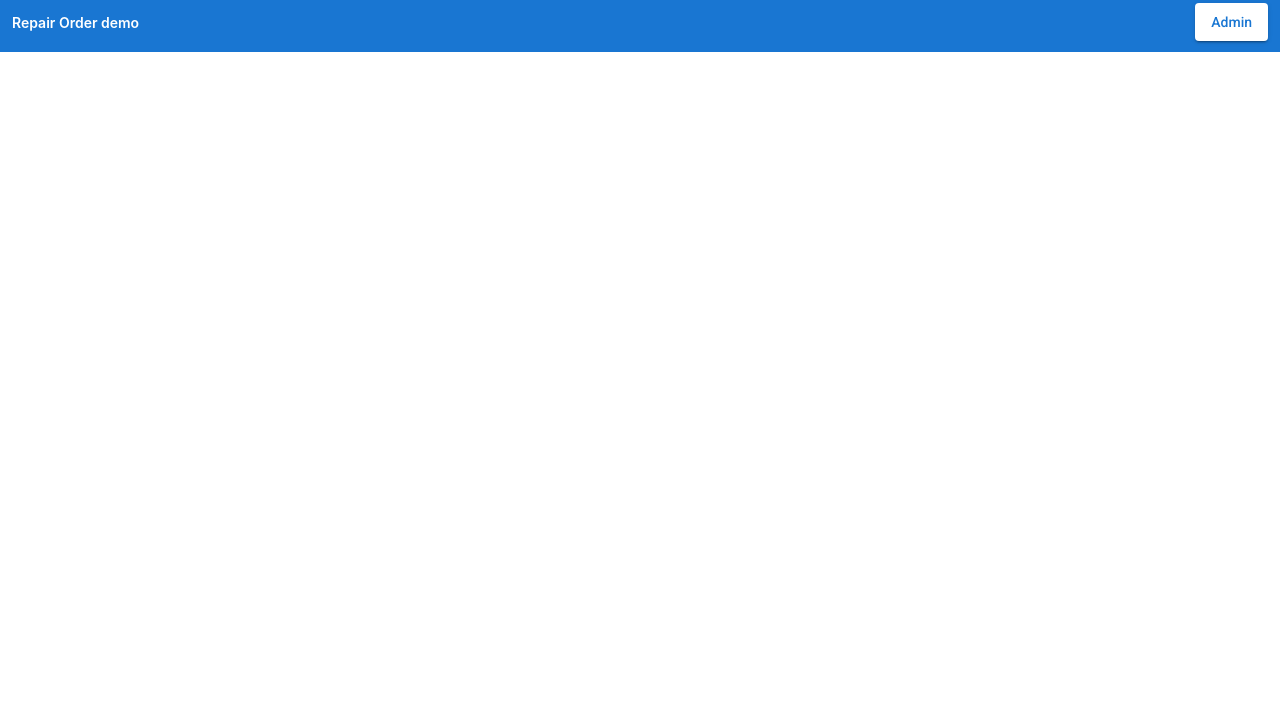
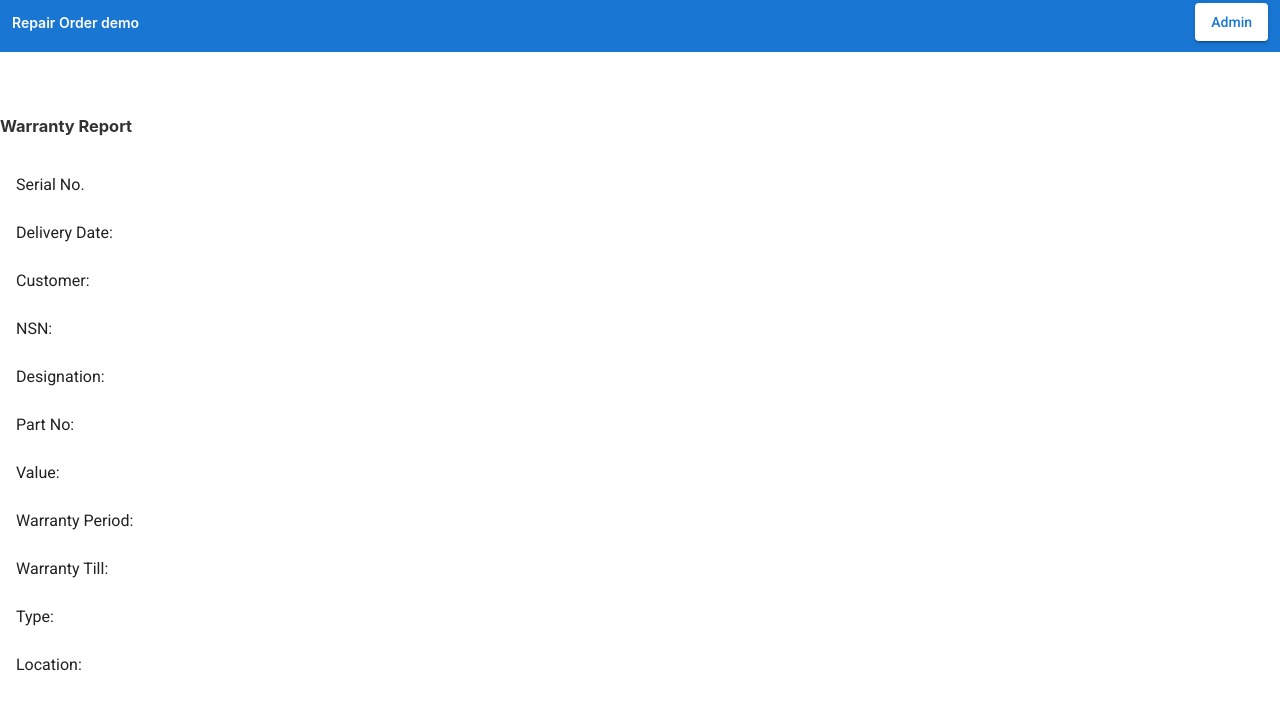
Before and after one commit to gurpreetdrake/ro-demo, an Angular app: page /warranty-detail in a window 1280 px wide. Before the commit this address led to /. Shown: the top 710 px of the page. Built offline with nearby package versions, Linux system fonts and the light colour scheme.

Commit message:
Provision to view report

```diff
--- a/src/app/app-routing.module.ts
+++ b/src/app/app-routing.module.ts
@@ -3,11 +3,13 @@ import { Routes, RouterModule } from '@angular/router';
 import { HomeComponent } from '../home/home.component';
 import { WarrantyreportComponent } from '../warrantyreport/warrantyreport.component';
 import { AddWarrantyComponent } from './add-warranty/add-warranty.component';
+import { WarrantyDetailComponent } from './warranty-detail/warranty-detail.component';
 
 
 const routes: Routes = [{path:'home', component: HomeComponent},
                         {path:'warrantyreports', component: WarrantyreportComponent},
                         {path:'add-warranty', component: AddWarrantyComponent},
+                        {path:'warranty-detail', component: WarrantyDetailComponent},
                         {path:'', redirectTo: '/home', pathMatch:'full'}];
 
 @NgModule({
--- /dev/null
+++ b/src/app/warranty-detail/warranty-detail.component.html
@@ -0,0 +1,14 @@
+    <h3>Warranty Report</h3>
+    <mat-list>
+        <mat-list-item> Serial No.  {{item.serialNo}}</mat-list-item>
+            <mat-list-item> Delivery Date: {{item.deliveryDate | date}}</mat-list-item>
+            <mat-list-item> Customer: {{item.customer}}</mat-list-item>
+            <mat-list-item> NSN: {{item.nsn}}</mat-list-item>
+            <mat-list-item> Designation: {{item.designation}}</mat-list-item>
+            <mat-list-item> Part No: {{item.partNo}}</mat-list-item>
+            <mat-list-item> Value: {{item.value}}</mat-list-item>
+            <mat-list-item> Warranty Period: {{item.warrantyPeriod}}</mat-list-item>
+            <mat-list-item> Warranty Till: {{item.warrantyTill | date}}</mat-list-item>
+            <mat-list-item> Type: {{item.type}}</mat-list-item>
+            <mat-list-item> Location: {{item.location}}</mat-list-item>
+    </mat-list>
--- /dev/null
+++ b/src/app/warranty-detail/warranty-detail.component.ts
@@ -0,0 +1,22 @@
+import { Component, OnInit } from '@angular/core';
+import { ActivatedRoute } from '@angular/router';
+
+@Component({
+  selector: 'app-warranty-detail',
+  templateUrl: './warranty-detail.component.html',
+  styleUrls: ['./warranty-detail.component.css']
+})
+export class WarrantyDetailComponent implements OnInit {
+
+  item: any;
+
+  constructor(private route: ActivatedRoute) { }
+
+  ngOnInit() {
+    this.route.queryParams
+      .subscribe(params => {
+        this.item = params;
+      });
+  }
+
+}
--- a/src/warrantyreport/warrantyreport.component.html
+++ b/src/warrantyreport/warrantyreport.component.html
@@ -77,7 +77,7 @@
   <ng-container matColumnDef="action1">
     <th mat-header-cell *matHeaderCellDef> </th>
     <td mat-cell *matCellDef="let element">
-      <button mat-button color="primary" (click)="ViewRecord(element.id)">View</button>
+      <button mat-button color="primary" [routerLink]="['/warranty-detail']" [queryParams]="element">View</button>
     </td>
   </ng-container>
 
@@ -92,3 +92,4 @@
   <tr mat-header-row *matHeaderRowDef="displayedColumns"></tr>
   <tr mat-row *matRowDef="let row; columns: displayedColumns;"></tr>
 </table>
+ <mat-spinner *ngIf="loadingData" style="left: 45%;"></mat-spinner>
--- a/src/warrantyreport/warrantyreport.component.ts
+++ b/src/warrantyreport/warrantyreport.component.ts
@@ -11,18 +11,21 @@ import { WarrantyreportsModel } from '../Model/warrantyreports';
 
 export class WarrantyreportComponent implements OnInit {
 
+  loadingData: Boolean = false;
   displayedColumns: string[] = ['serialNo', 'deliveryDate', 'customer', "nsn", 'value', 'warrantyTill', 'partNo','location','designation','type','warrantyPeriod', 'action1', 'action2'];
   warrantyData: any;
 
   constructor(private apiService: ApiService) { }
 
   ngOnInit() {
+    this.loadingData = true;
     this.fetchRecords();
   }
 
   fetchRecords(){
     this.apiService.getWarrantyReports().subscribe((res)=>{
       console.log("Get Response:" + res.toString());
+      this.loadingData = false;
       this.warrantyData = res;
   })
   }
```
Also changed, not shown: src/app/app.module.ts (+7 -1 lines), src/app/warranty-detail/warranty-detail.component.css (added), 1 other file (tests, documents, lock files or other folders).
